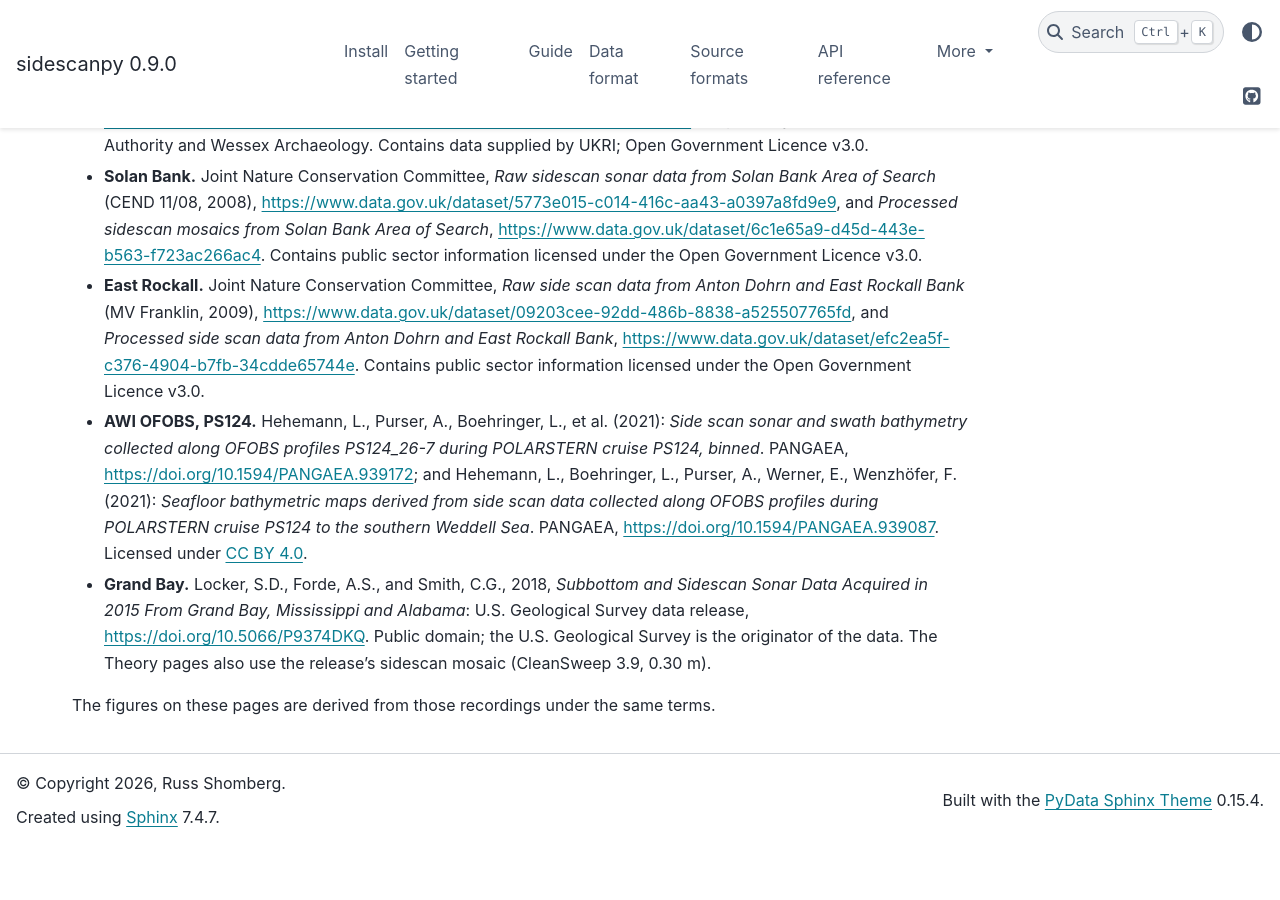
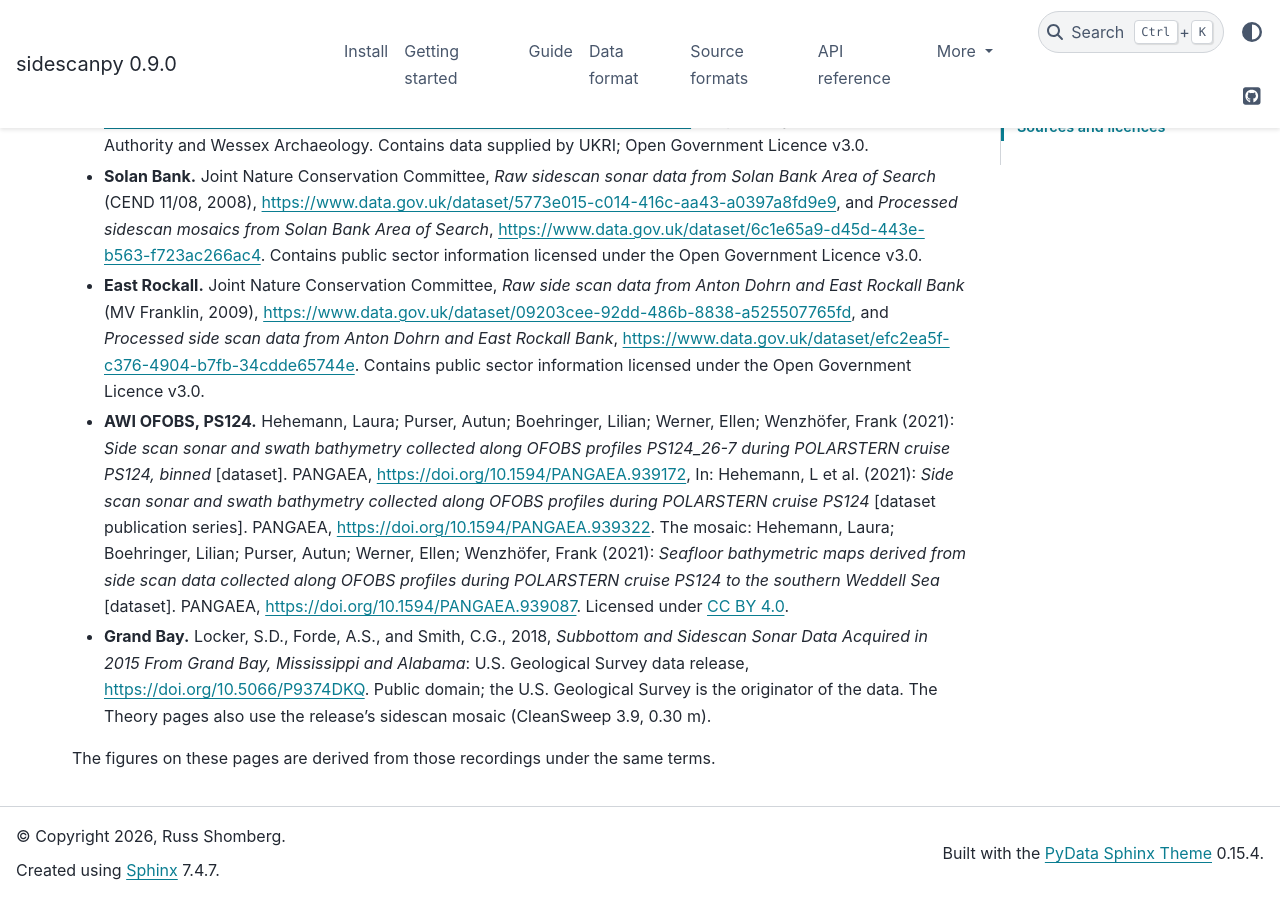
Before and after one commit to rshomberg-research/sidescanpy, a Sphinx documentation site: the page built from docs/example_data.md, in a window 1280 px wide and 900 px high, scrolled down 2898 px. Built offline with Sphinx 7.4.7 and the PyData theme 0.15.4, drawn with Linux system fonts in a browser that asks for light colours; pages that are not in the unit, such as notebooks, are missing from menus; before the commit the page ends 3745 px from its top, so only the background shows below that.

Commit message:
docs(datasets): PANGAEA's exact citations for the AWI OFOBS files
The two AWI sources now carry the citation text PANGAEA gives for each
dataset (all five authors, the [dataset] tag and, for the JSF files, the
publication series), in datasets.SOURCES and on the Example data page.
Licences checked against each dataset's record: CC BY 4.0 (PANGAEA),
UK Open Government Licence (JNCC, all four records), public domain with
USGS as originator (Grand Bay release metadata).

Co-Authored-By: Claude Opus 5.5 <noreply@anthropic.com>

```diff
--- a/docs/example_data.md
+++ b/docs/example_data.md
@@ -109,14 +109,19 @@ tens of meters from that centre along track.
   <https://www.data.gov.uk/dataset/efc2ea5f-c376-4904-b7fb-34cdde65744e>.
   Contains public sector information licensed under the Open Government
   Licence v3.0.
-- **AWI OFOBS, PS124.** Hehemann, L., Purser, A., Boehringer, L., et al.
+- **AWI OFOBS, PS124.** Hehemann, Laura; Purser, Autun; Boehringer,
+  Lilian; Werner, Ellen; Wenzhöfer, Frank (2021): *Side scan sonar and
+  swath bathymetry collected along OFOBS profiles PS124_26-7 during
+  POLARSTERN cruise PS124, binned* [dataset]. PANGAEA,
+  <https://doi.org/10.1594/PANGAEA.939172>, In: Hehemann, L et al.
   (2021): *Side scan sonar and swath bathymetry collected along OFOBS
-  profiles PS124_26-7 during POLARSTERN cruise PS124, binned*. PANGAEA,
-  <https://doi.org/10.1594/PANGAEA.939172>; and Hehemann, L.,
-  Boehringer, L., Purser, A., Werner, E., Wenzhöfer, F. (2021): *Seafloor
-  bathymetric maps derived from side scan data collected along OFOBS
-  profiles during POLARSTERN cruise PS124 to the southern Weddell Sea*.
-  PANGAEA, <https://doi.org/10.1594/PANGAEA.939087>. Licensed under
+  profiles during POLARSTERN cruise PS124* [dataset publication series].
+  PANGAEA, <https://doi.org/10.1594/PANGAEA.939322>. The mosaic:
+  Hehemann, Laura; Boehringer, Lilian; Purser, Autun; Werner, Ellen;
+  Wenzhöfer, Frank (2021): *Seafloor bathymetric maps derived from side
+  scan data collected along OFOBS profiles during POLARSTERN cruise PS124
+  to the southern Weddell Sea* [dataset]. PANGAEA,
+  <https://doi.org/10.1594/PANGAEA.939087>. Licensed under
   [CC BY 4.0](https://creativecommons.org/licenses/by/4.0/).
 - **Grand Bay.** Locker, S.D., Forde, A.S., and Smith, C.G., 2018,
   *Subbottom and Sidescan Sonar Data Acquired in 2015 From Grand Bay,
```
Also changed, not shown: 1 other file.
